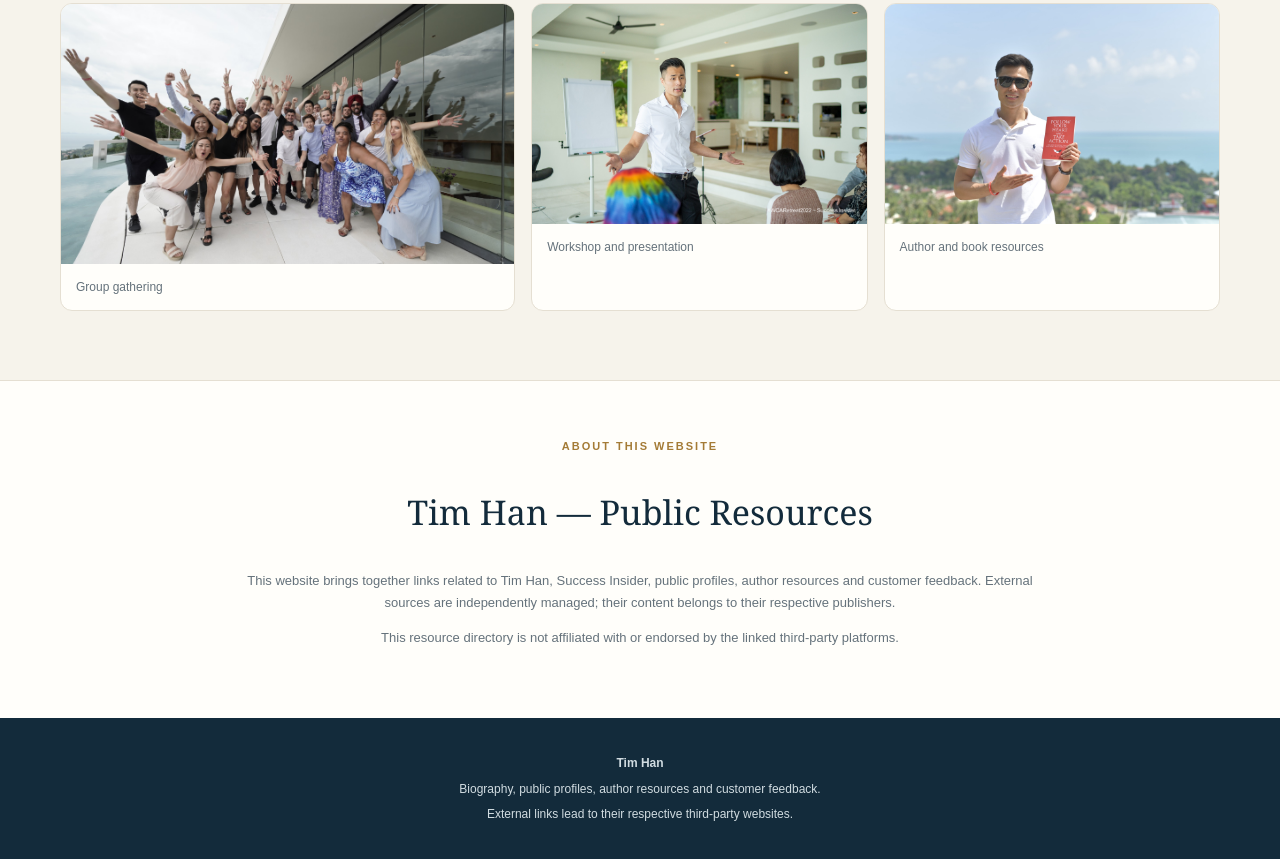
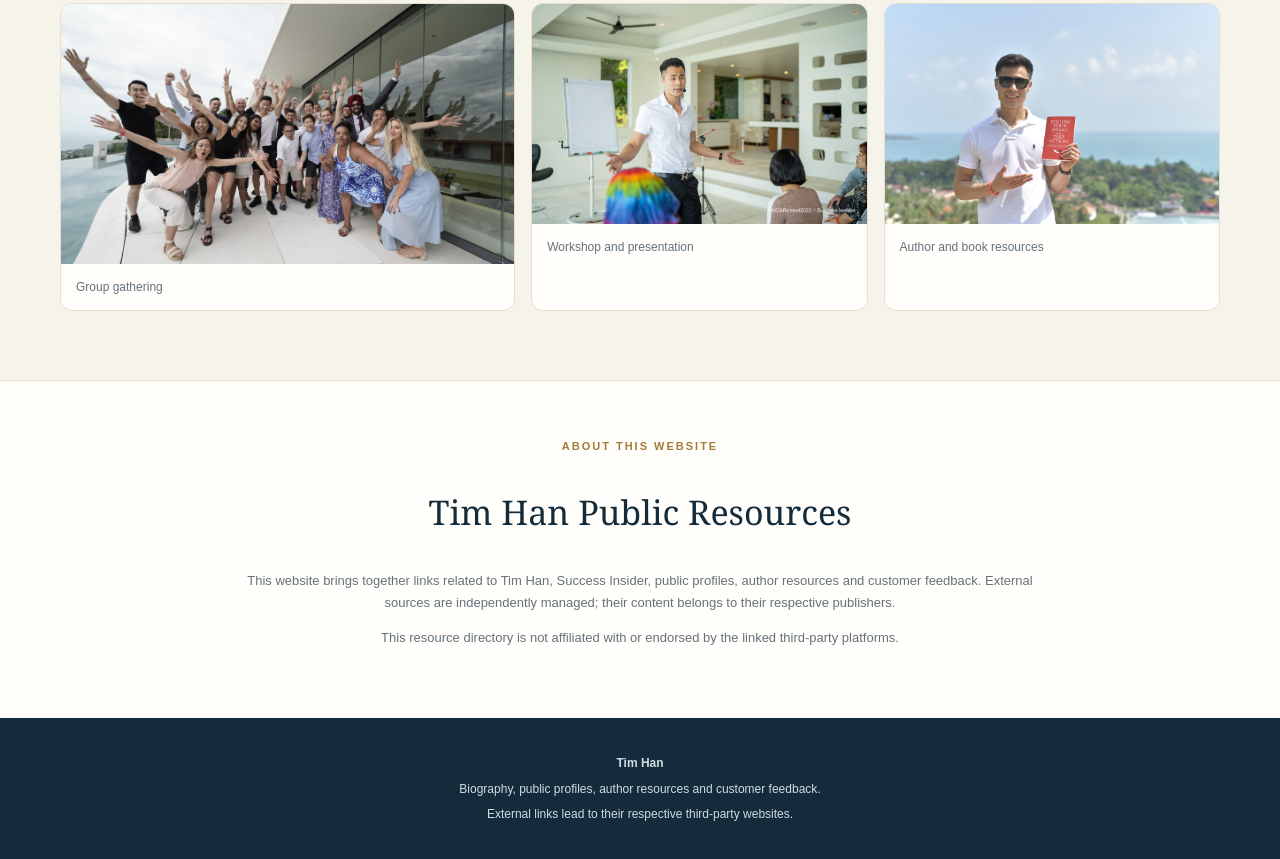
Before and after one commit to timhanusa/tim-han-research-guide, a plain HTML site: page index.html in a window 1280 px wide. Shown: the part 2753-3612 px from the top of the page. Drawn offline with Linux system fonts and the light colour scheme.

Commit message:
index.html

```diff
--- a/index.html
+++ b/index.html
@@ -513,7 +513,7 @@ h1 {
 <section class="about" id="about">
   <div class="wrap about-inner">
     <div class="eyebrow">About this website</div>
-    <h2>Tim Han — Public Resources</h2>
+    <h2>Tim Han Public Resources</h2>
     <p>
       This website brings together links related to Tim Han, Success Insider,
       public profiles, author resources and customer feedback. External
```
